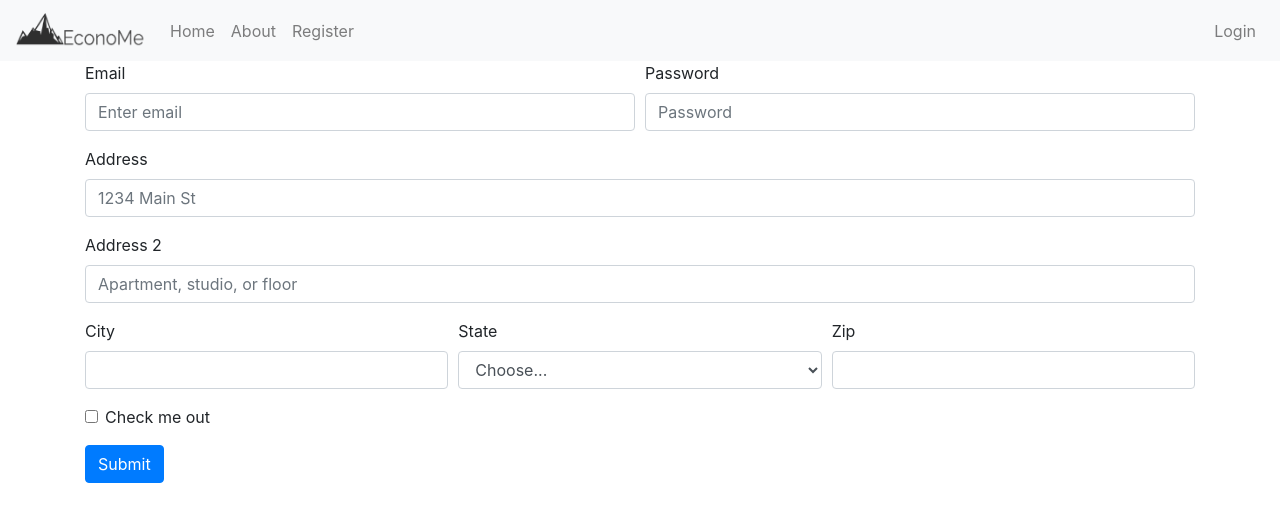
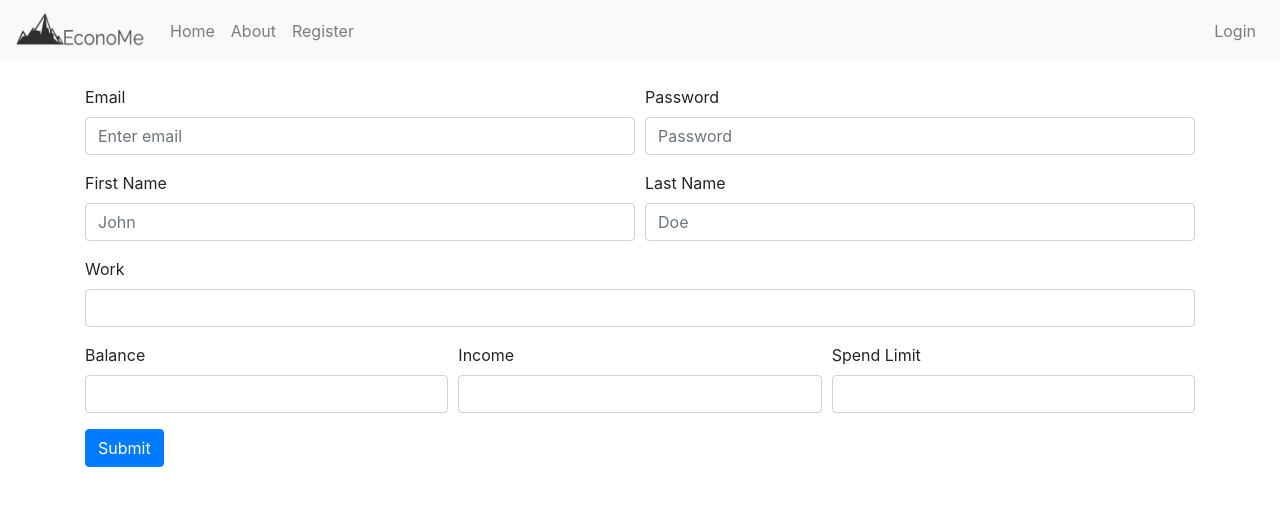
Before and after one commit to Eden-Gal-code/EconoMe, a React (Create React App) app: page /views/Register in a window 1280 px wide. Shown: the top 522 px of the page. Built offline with nearby package versions, Linux system fonts and the light colour scheme.

Commit message:
Expenses Table Added

```diff
--- a/src/Logged/Expenses.js
+++ b/src/Logged/Expenses.js
@@ -1,24 +1,21 @@
 import React from "react";
-import { Col, Row } from "react-bootstrap";
+import { Col, Row, Table } from "react-bootstrap";
 import ListByField from "../components/ListByField";
 import Container from "react-bootstrap/Container";
 import { withRouter } from "react-router-dom";
+import Expense from "../components/Expense";
+
 class Expenses extends React.Component {
   constructor(props) {
     super(props);
     this.state = {
       usr: JSON.parse(sessionStorage.getItem("user")),
-      lists: [],
+
       isLogged: true
     };
     if (sessionStorage.getItem("user") === null) {
       this.props.history.push("/views/Login");
       this.state.isLogged = false;
-    } else {
-      this.state.usr.fields.map(field => {
-        this.state.lists.push(this.SearchField(field));
-        return null;
-      });
     }
   }
   SearchField(field) {
@@ -35,26 +32,53 @@ class Expenses extends React.Component {
     if (this.state.isLogged) {
       return (
         <Container>
-          <h2>
-            {this.state.usr.firstName} {this.state.usr.lastName}
-          </h2>
-          <h4> Your Spend-Limit {this.state.usr.spendlimit}₪</h4>
-
-          <React.Fragment>
-            <Row>
-              {this.state.lists.map(list => {
+          <br />
+          <Table striped bordered hover>
+            <thead>
+              <tr>
+                <th>Caption</th>
+                <th>Amount</th>
+                <th>Category</th>
+                <th>Date</th>
+                <th>Location</th>
+              </tr>
+            </thead>
+            <tbody>
+              {this.state.usr.expenses.map(exp => {
                 return (
-                  <Col>
-                    <ListByField
-                      field={list.field}
-                      list={list.exps}
-                    ></ListByField>
-                  </Col>
+                  <Expense
+                    caption={exp.caption}
+                    amount={exp.amount}
+                    date={exp.date}
+                    field={exp.field}
+                    location={exp.location}
+                  />
                 );
               })}
-            </Row>
-          </React.Fragment>
+            </tbody>
+          </Table>
         </Container>
+        //   <Container>
+        //     <h2>
+        //       {this.state.usr.firstName} {this.state.usr.lastName}
+        //     </h2>
+        //     <h4> Your Spend-Limit {this.state.usr.spendlimit}₪</h4>
+
+        //     <React.Fragment>
+        //       <Row>
+        //         {this.state.lists.map(list => {
+        //           return (
+        //             <Col>
+        //               <ListByField
+        //                 field={list.field}
+        //                 list={list.exps}
+        //               ></ListByField>
+        //             </Col>
+        //           );
+        //         })}
+        //       </Row>
+        //     </React.Fragment>
+        //   </Container>
       );
     } else {
       return <div></div>;
--- /dev/null
+++ b/src/components/Expense.js
@@ -0,0 +1,20 @@
+import React from "react";
+
+class Expense extends React.Component {
+  constructor(props) {
+    super(props);
+  }
+  render() {
+    return (
+      <tr>
+        <td>{this.props.caption}</td>
+        <td>{this.props.amount}</td>
+        <td>{this.props.field}</td>
+        <td>{this.props.date}</td>
+        <td>{this.props.location}</td>
+      </tr>
+    );
+  }
+}
+
+export default Expense;
--- a/src/views/Login.js
+++ b/src/views/Login.js
@@ -28,7 +28,9 @@ class Login extends React.Component {
       email: this.state.Email.slice(),
       password: this.state.Password.slice()
     };
-    axios.post("http://localhost:5000/users/login", LoginInfo).then(res => {
+    await axios
+      .post("http://localhost:5000/users/login", LoginInfo)
+      .then(res => {
         if (res.data !== "0") {
           sessionStorage.setItem("user", JSON.stringify(res.data));
         } else {
@@ -38,16 +40,6 @@ class Login extends React.Component {
     if (sessionStorage.getItem("user") !== null) {
       this.props.history.push("/Logged/Profile");
     }
-    // LoginIn.map(UserInfo => {
-    //   if (
-    //     this.state.Email.slice() === UserInfo.email &&
-    //     this.state.Password.slice() === UserInfo.password
-    //   ) {
-
-    //     sessionStorage.setItem("user", JSON.stringify(UserInfo));
-    //   }
-    //   return null;
-    // });
   }
   render() {
     return (
--- a/src/views/Register.js
+++ b/src/views/Register.js
@@ -1,58 +1,132 @@
 import React from "react";
 import { Form, Col, Button, Container } from "react-bootstrap";
+import { withRouter } from "react-router-dom";
+import axios from "axios";
 class Register extends React.Component {
-  state = {};
+  state = {
+    firstName: "",
+    lastName: "",
+    email: "",
+    password: "",
+    workplace: "",
+    balance: "",
+    income: "",
+    spendlimit: ""
+  };
+
+  updateInput(key, value) {
+    this.setState({
+      [key]: value
+    });
+  }
+  async handleSubmit() {
+    const dataS = {
+      firstName: this.state.firstName,
+      lastName: this.state.lastName,
+      email: this.state.email,
+      password: this.state.password,
+      workplace: this.state.workplace,
+      balance: this.state.balance,
+      income: this.state.income,
+      spendlimit: this.state.spendlimit
+    };
+    console.log(dataS);
+    await axios.post("http://localhost:5000/users/add", dataS).then(res => {
+      console.log(res.data);
+      sessionStorage.setItem("user", JSON.stringify(res.data));
+    });
+    this.props.history.push("/Logged/Profile");
+  }
   render() {
     return (
       <Container>
+        <br />
         <Form>
           <Form.Row>
             <Form.Group as={Col} controlId="formGridEmail">
               <Form.Label>Email</Form.Label>
-              <Form.Control type="email" placeholder="Enter email" />
+              <Form.Control
+                type="email"
+                placeholder="Enter email"
+                onChange={e => {
+                  this.updateInput("email", e.target.value);
+                }}
+              />
             </Form.Group>
 
             <Form.Group as={Col} controlId="formGridPassword">
               <Form.Label>Password</Form.Label>
-              <Form.Control type="password" placeholder="Password" />
+              <Form.Control
+                type="password"
+                placeholder="Password"
+                onChange={e => {
+                  this.updateInput("password", e.target.value);
+                }}
+              />
+            </Form.Group>
+          </Form.Row>
+          <Form.Row>
+            <Form.Group as={Col} controlId="formGridAddress1">
+              <Form.Label>First Name</Form.Label>
+              <Form.Control
+                placeholder="John"
+                onChange={e => {
+                  this.updateInput("firstName", e.target.value);
+                }}
+              />
+            </Form.Group>
+
+            <Form.Group as={Col} controlId="formGridAddress2">
+              <Form.Label>Last Name </Form.Label>
+              <Form.Control
+                placeholder="Doe"
+                onChange={e => {
+                  this.updateInput("lastName", e.target.value);
+                }}
+              />
+            </Form.Group>
+          </Form.Row>
+          <Form.Group controlId="formGridCity">
+            <Form.Label>Work</Form.Label>
+            <Form.Control
+              onChange={e => {
+                this.updateInput("workplace", e.target.value);
+              }}
+            />
+          </Form.Group>
+          <Form.Row>
+            <Form.Group as={Col} controlId="formGridState">
+              <Form.Label>Balance</Form.Label>
+              <Form.Control
+                onChange={e => {
+                  this.updateInput("balance", e.target.value);
+                }}
+              />
+            </Form.Group>
+
+            <Form.Group as={Col} controlId="formGridZip">
+              <Form.Label>Income</Form.Label>
+              <Form.Control
+                onChange={e => {
+                  this.updateInput("income", e.target.value);
+                }}
+              />
+            </Form.Group>
+            <Form.Group as={Col} controlId="formGridSprnd">
+              <Form.Label>Spend Limit</Form.Label>
+              <Form.Control
+                onChange={e => {
+                  this.updateInput("spendlimit", e.target.value);
+                }}
+              />
             </Form.Group>
           </Form.Row>
 
-          <Form.Group controlId="formGridAddress1">
-            <Form.Label>Address</Form.Label>
-            <Form.Control placeholder="1234 Main St" />
-          </Form.Group>
-
-          <Form.Group controlId="formGridAddress2">
-            <Form.Label>Address 2</Form.Label>
-            <Form.Control placeholder="Apartment, studio, or floor" />
-          </Form.Group>
-
-          <Form.Row>
-            <Form.Group as={Col} controlId="formGridCity">
-              <Form.Label>City</Form.Label>
-              <Form.Control />
-            </Form.Group>
-
-            <Form.Group as={Col} controlId="formGridState">
-              <Form.Label>State</Form.Label>
-              <Form.Control as="select">
-                <option>Choose...</option>
-                <option>...</option>
-              </Form.Control>
-            </Form.Group>
-
-            <Form.Group as={Col} controlId="formGridZip">
-              <Form.Label>Zip</Form.Label>
-              <Form.Control />
-            </Form.Group>
-          </Form.Row>
-
-          <Form.Group id="formGridCheckbox">
-            <Form.Check type="checkbox" label="Check me out" />
-          </Form.Group>
-
-          <Button variant="primary" type="submit">
+          <Button
+            variant="primary"
+            type="button"
+            onClick={() => this.handleSubmit()}
+          >
             Submit
           </Button>
         </Form>
@@ -61,4 +135,4 @@ class Register extends React.Component {
   }
 }
 
-export default Register;
+export default withRouter(Register);
```
Also changed, not shown: 1 other file (tests, documents, lock files or other folders). Lines whose indentation alone changed are shown as unchanged.
